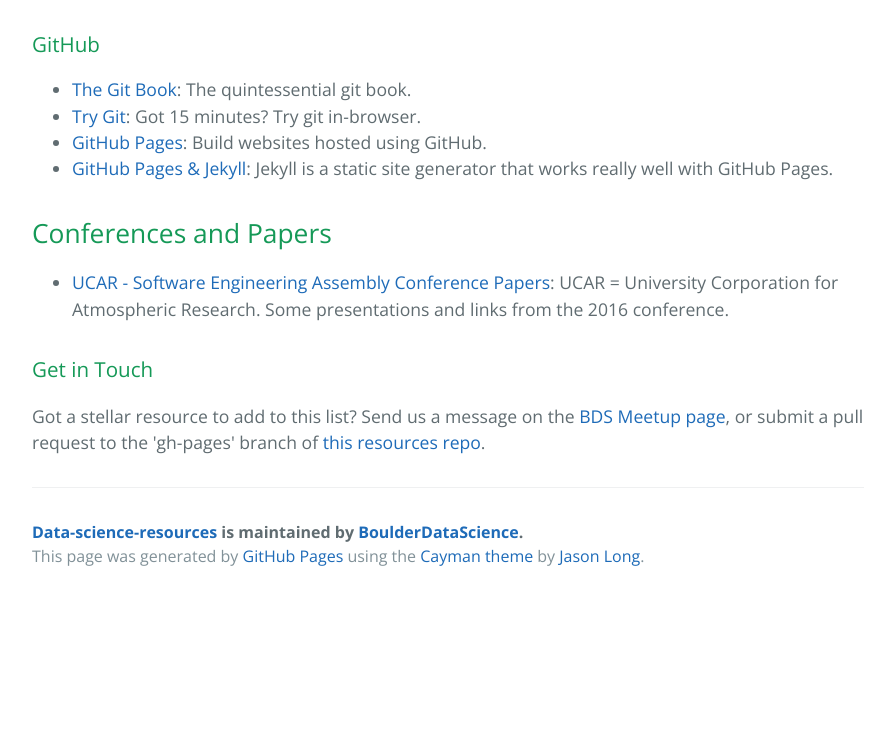
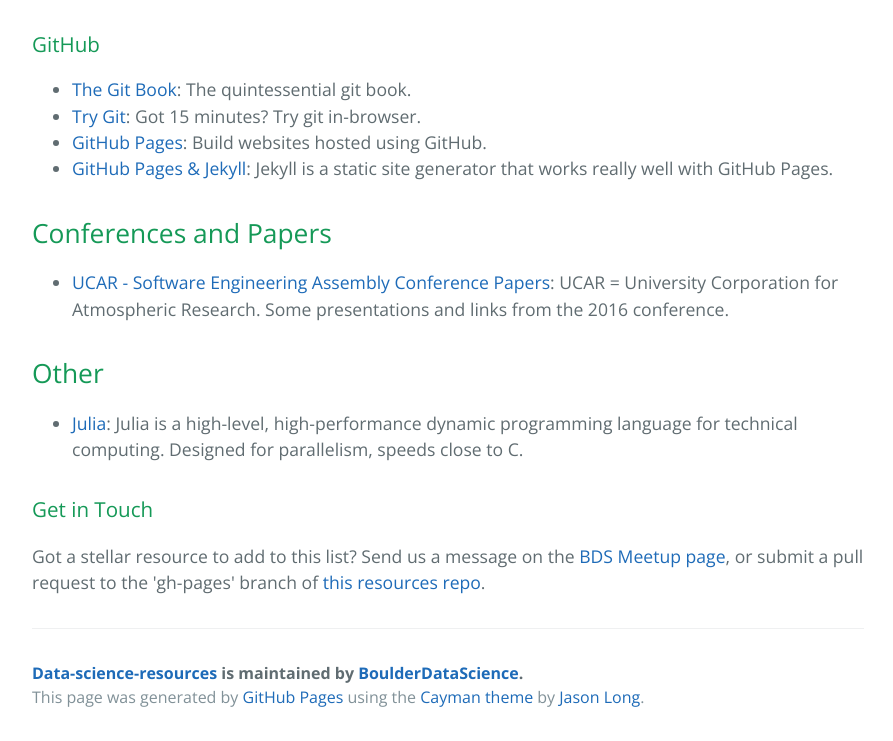
Before and after one commit to BoulderDataScience/data-science-resources, a plain HTML site: page index.html in a window 1280 px wide. Shown: the part 2140-2881 px from the top of the page, without its empty margins (192-1085 px from the left). Before the commit the page ends 2740 px from the top, so only its background shows below. Drawn offline with nearby package versions, Linux system fonts and the light colour scheme.

Commit message:
Create gh-pages branch via GitHub

```diff
--- a/index.html
+++ b/index.html
@@ -144,6 +144,14 @@
 <a href="https://sea.ucar.edu/conference/2016/program">UCAR - Software Engineering Assembly Conference Papers</a>: UCAR = University Corporation for Atmospheric Research. Some presentations and links from the 2016 conference.</li>
 </ul>
 
+<h2>
+<a id="other" class="anchor" href="#other" aria-hidden="true"><span aria-hidden="true" class="octicon octicon-link"></span></a>Other</h2>
+
+<ul>
+<li>
+<a href="http://julialang.org/">Julia</a>: Julia is a high-level, high-performance dynamic programming language for technical computing. Designed for parallelism, speeds close to C.</li>
+</ul>
+
 <h3>
 <a id="get-in-touch" class="anchor" href="#get-in-touch" aria-hidden="true"><span aria-hidden="true" class="octicon octicon-link"></span></a>Get in Touch</h3>
 
```
Also changed, not shown: params.json (+1 -1 lines).
